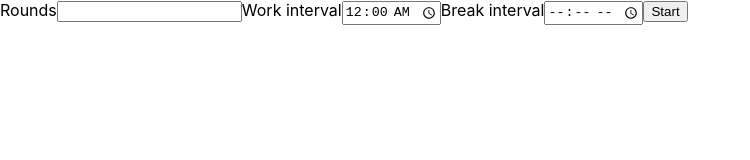
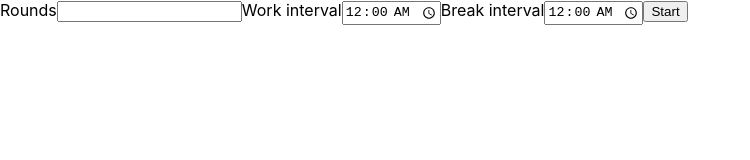
Before and after one commit to flextremedev/workout-interval-timer, a React (Create React App) app: page / in a window 1280 px wide. Shown: the top 160 px of the page, without its empty margins (0-750 px from the left). Built offline with nearby package versions, Linux system fonts and the light colour scheme; the HTML template or start-up script is replaced by a standard one.

Commit message:
Break interval settable

```diff
--- a/src/App.js
+++ b/src/App.js
@@ -11,16 +11,24 @@ function App() {
   // TODO: refactor to status stopped, prework, work, break
   const [isRunning, setIsRunning] = React.useState(false);
   const [timeLeft, setTimeLeft] = React.useState(new Date(0));
+  const [workInterval, setWorkInterval] = React.useState(new Date(0));
+  const [breakInterval, setBreakInterval] = React.useState(new Date(0));
   let interval = React.useRef(null);
   let timeLeftRef = React.useRef(timeLeft);
   timeLeftRef.current = timeLeft;
   const handleWorkIntervalChange = e => {
     const { value } = e.target;
     const [minutes, seconds] = value.split(':');
-    setTimeLeft(addSeconds(addMinutes(new Date(0), minutes), seconds));
+    setWorkInterval(addSeconds(addMinutes(new Date(0), minutes), seconds));
+  };
+  const handleBreakIntervalChange = e => {
+    const { value } = e.target;
+    const [minutes, seconds] = value.split(':');
+    setBreakInterval(addSeconds(addMinutes(new Date(0), minutes), seconds));
   };
   const start = () => {
     if (!isRunning) {
+      setTimeLeft(workInterval);
       setIsRunning(true);
       interval.current = setInterval(function countDown() {
         if (getSeconds(timeLeftRef.current) > 0) {
@@ -42,11 +50,15 @@ function App() {
       <label>Work interval</label>
       <input
         type="time"
-        value={format(timeLeft, 'mm:ss')}
+        value={format(workInterval, 'mm:ss')}
         onChange={handleWorkIntervalChange}
       />
       <label>Break interval</label>
-      <input type="time" />
+      <input
+        type="time"
+        value={format(breakInterval, 'mm:ss')}
+        onClick={handleBreakIntervalChange}
+      />
       <button onClick={start}>{!isRunning ? 'Start' : 'x'}</button>
       {isRunning ? <span>{format(timeLeft, 'mm:ss')}</span> : null}
     </div>
```
